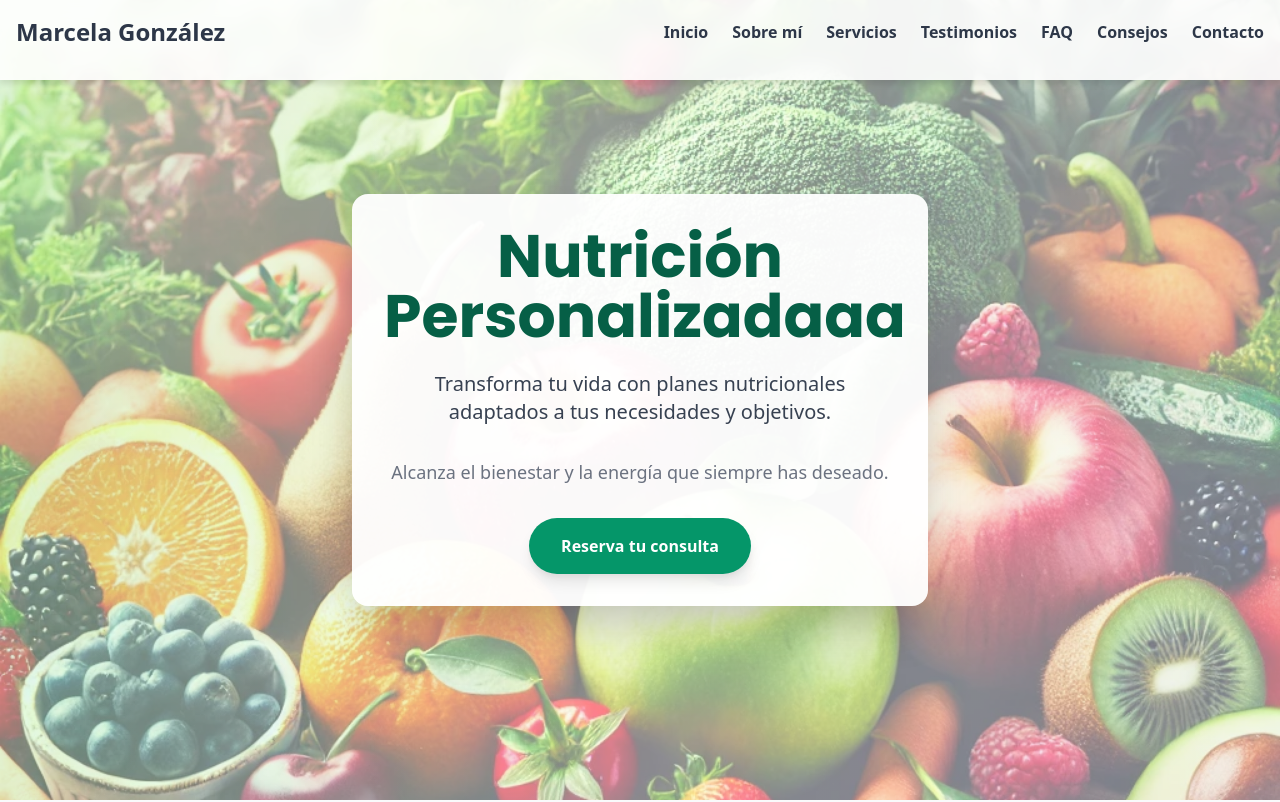
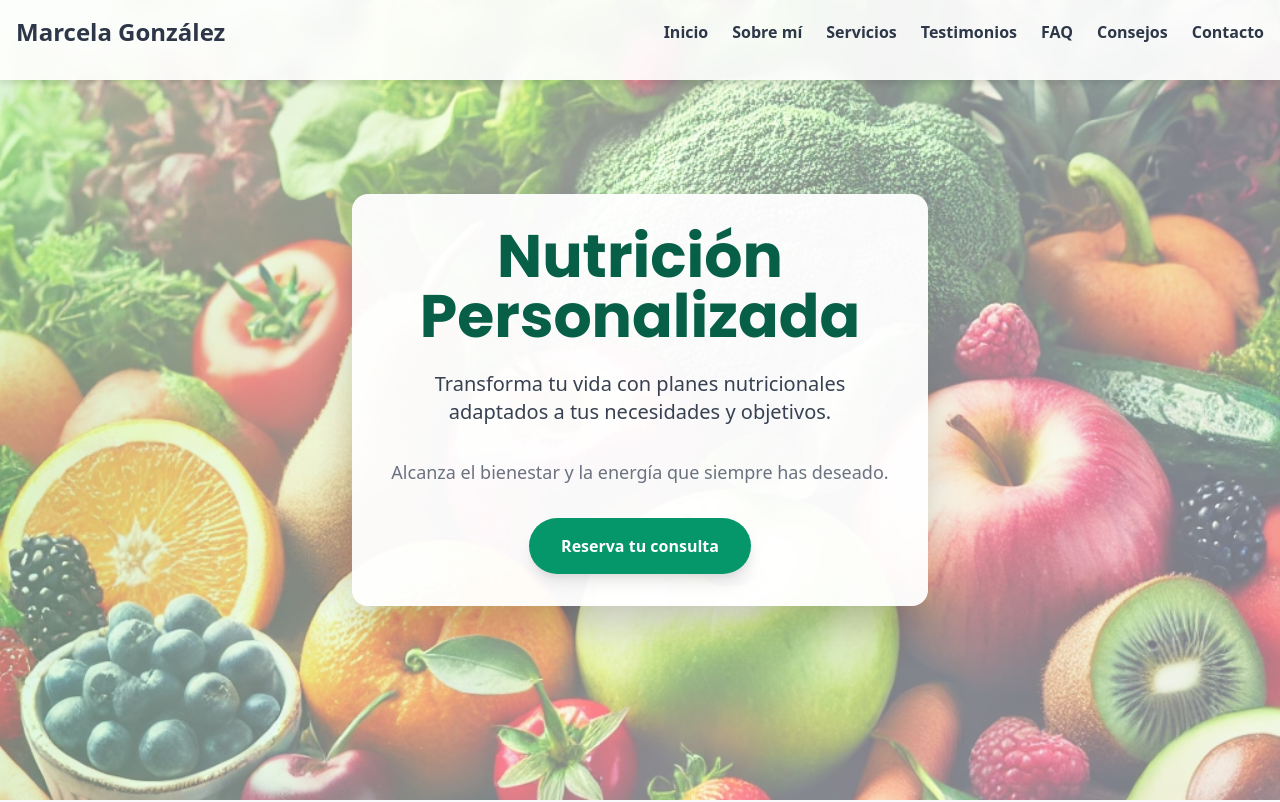
Before and after one commit to jho-exe/nutricionistaMarcelaGonzalez, a website: page index.html in a window 1280 px wide. Shown: the top 802 px of the page. Drawn offline with nearby package versions, Linux system fonts and the light colour scheme.

Commit message:
se modifica el texto personalizada

```diff
--- a/index.html
+++ b/index.html
@@ -66,7 +66,7 @@
   <section id="inicio" class="relative h-screen flex flex-col justify-center items-center bg-gradient-to-r from-green-200 via-white to-green-100 mt-16 fade-in">
     <div class="absolute inset-0 bg-cover bg-center opacity-50 transition duration-500 hover:opacity-100 hover:scale-105 transform" style="background-image: url('./public/assets/healthy-food.webp');"></div>
     <div class="relative z-10 text-center p-8 max-w-xl bg-white bg-opacity-95 rounded-2xl shadow-2xl backdrop-blur-sm">
-      <h1 class="text-5xl md:text-6xl font-extrabold text-green-800 mb-6 drop-shadow-md fade-in">Nutrición Personalizadaaa</h1>
+      <h1 class="text-5xl md:text-6xl font-extrabold text-green-800 mb-6 drop-shadow-md fade-in">Nutrición Personalizada</h1>
       <p class="text-lg md:text-xl mb-8 leading-relaxed text-gray-700 fade-in">Transforma tu vida con planes nutricionales adaptados a tus necesidades y objetivos.</p>
       <p class="text-md md:text-lg mb-8 leading-relaxed text-gray-500 fade-in">Alcanza el bienestar y la energía que siempre has deseado.</p>
       <a href="#contacto" class="inline-block bg-green-600 text-white px-8 py-4 rounded-full shadow-lg hover:bg-green-500 transition duration-300 transform hover:scale-105 font-semibold">Reserva tu consulta</a>
```
